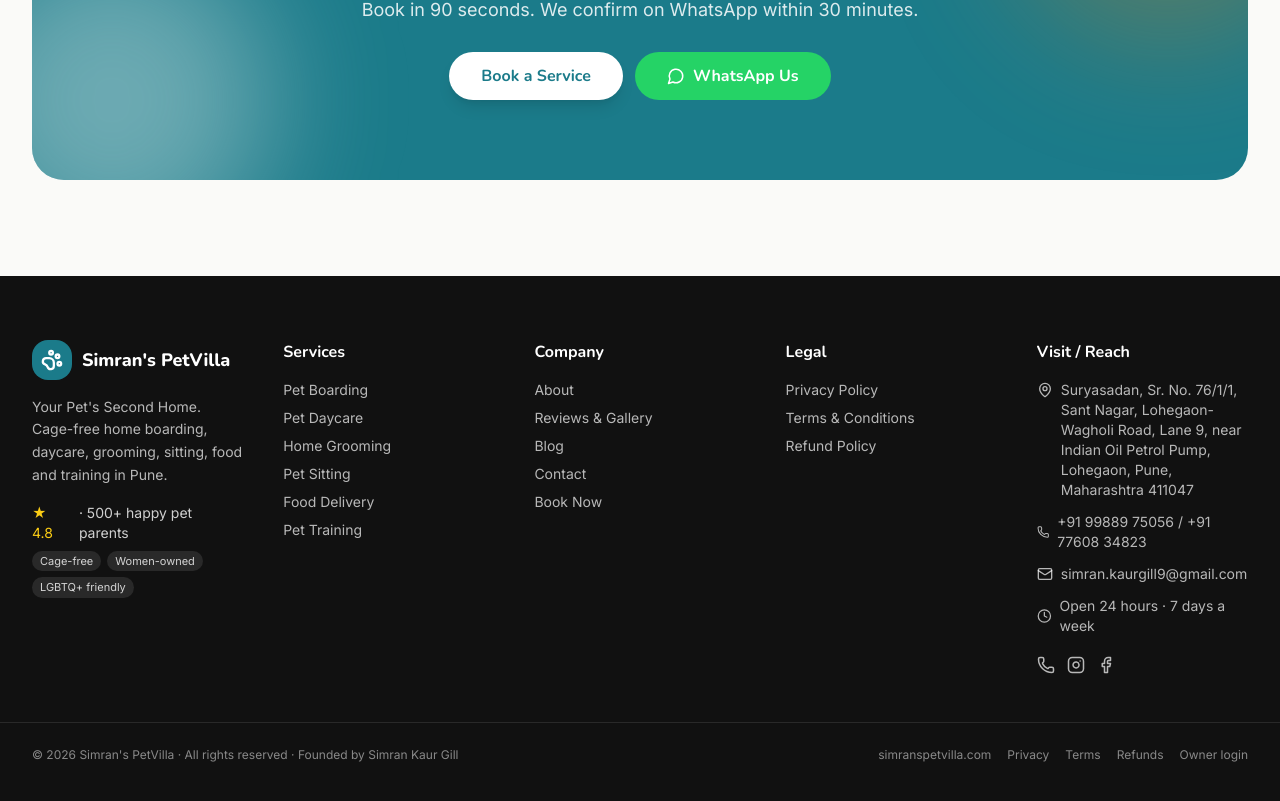
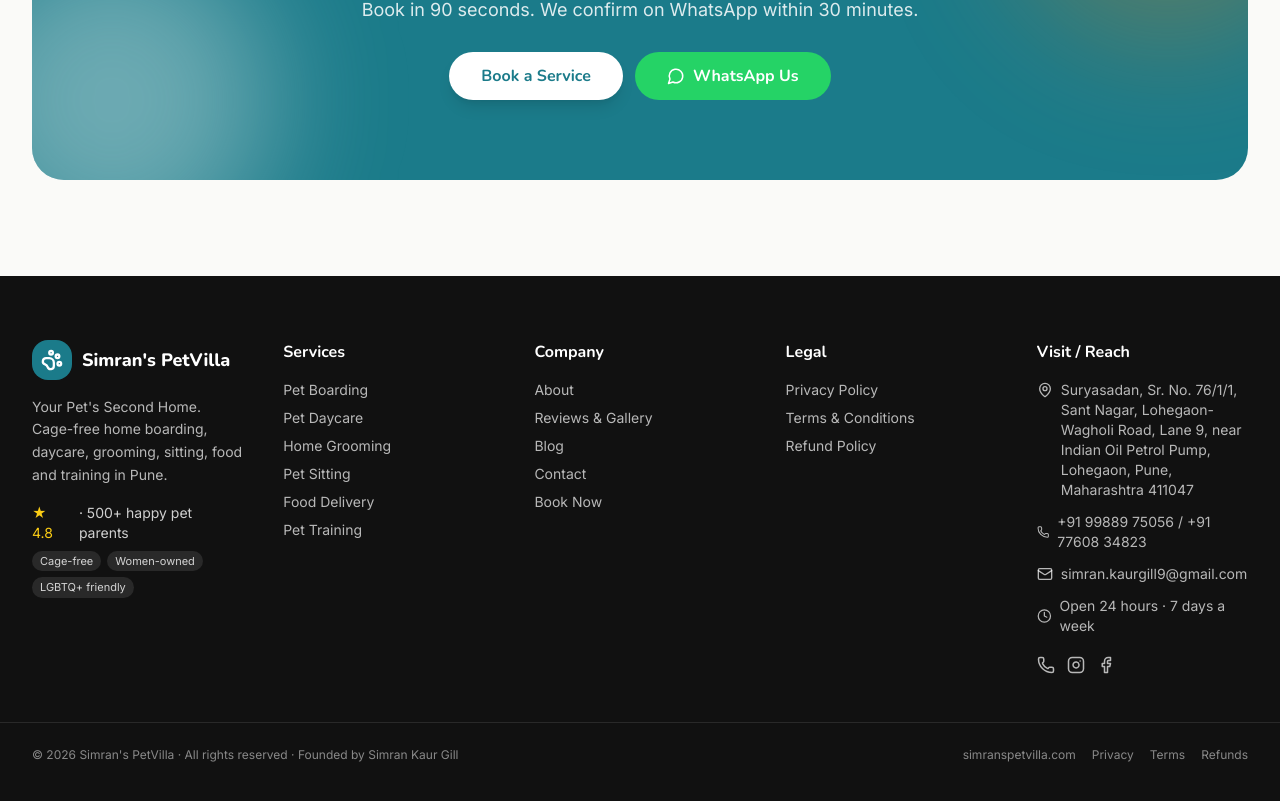
Before and after one commit to simi-indev/simranspetvilla, a React (Create React App) app in the folder frontend/: page / in a window 1280 px wide. Shown: the part 5461-6262 px from the top of the page. Built offline with nearby package versions, Linux system fonts and the light colour scheme; no server answers.

Commit message:
Remove owner login link from footer

```diff
--- a/frontend/src/components/Footer.jsx
+++ b/frontend/src/components/Footer.jsx
@@ -81,7 +81,7 @@
           <Link to="/privacy-policy" className="hover:text-white/80">Privacy</Link>
           <Link to="/terms" className="hover:text-white/80">Terms</Link>
           <Link to="/refund-policy" className="hover:text-white/80">Refunds</Link>
-          <Link to="/admin" className="hover:text-white/80" data-testid="footer-admin-link">Owner login</Link>
+
         </div>
       </div>
     </footer>
```
